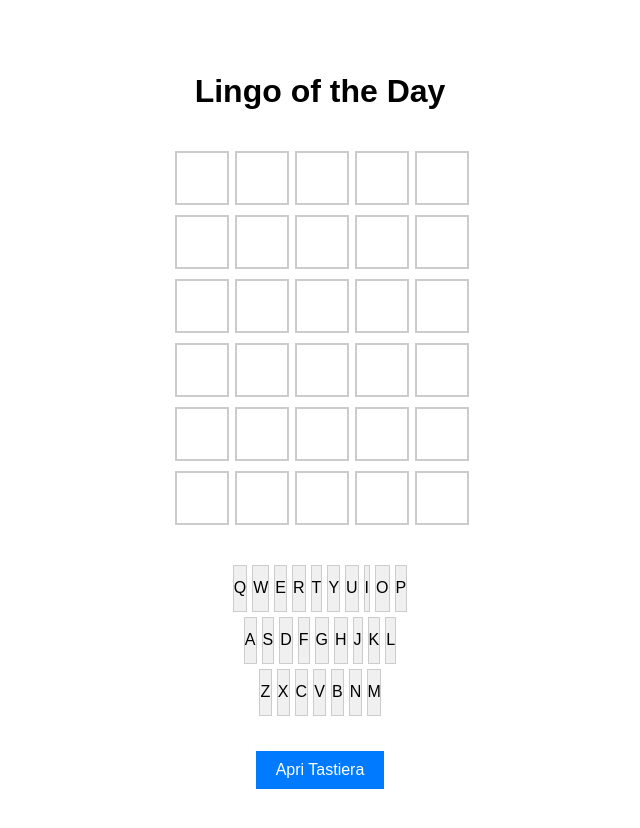
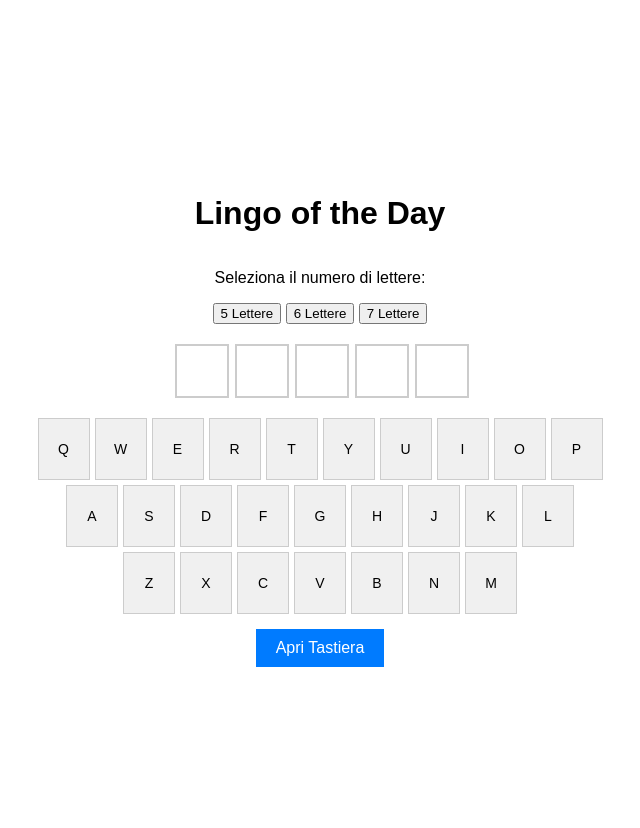
Before and after one commit to DavideCiaccia/LingOfTheDay, a plain HTML site: page index.html in a window 1280 px wide. Both pictures are taken after a click on the button "5 Lettere". Shown: the whole page, without its empty margins (320-960 px from the left). Drawn offline with Linux system fonts and the light colour scheme.

Commit message:
Update index.html

```diff
--- a/index.html
+++ b/index.html
@@ -13,14 +13,13 @@
       flex-direction: column;
       align-items: center;
       justify-content: center;
-      min-height: 100vh;
+      height: 100vh;
       margin: 0;
     }
     .grid {
       display: grid;
       gap: 10px;
-      margin: 20px auto;
-      justify-content: center;
+      margin-top: 20px;
     }
     .cell {
       width: 50px;
@@ -33,17 +32,13 @@
       text-transform: uppercase;
       background-color: white;
     }
-    .correct { background-color: green; color: white; }
-    .present { background-color: orange; color: white; }
-    .absent { background-color: gray; color: white; }
     .keyboard {
       display: flex;
       flex-direction: column;
       align-items: center;
-      margin: 20px auto;
+      margin-top: 20px;
       width: 100%;
-      max-width: 600px;
-      box-sizing: border-box;
+      max-width: 400px;
     }
     .keyboard-row {
       display: flex;
@@ -53,21 +48,20 @@
     }
     .key {
       flex: 1;
-      width: calc(8% + 2px);
-      height: 45px;
+      padding: 10px;
+      width: 30px;
+      height: 40px;
       border: 1px solid #ccc;
-      font-size: 16px;
+      font-size: 14px;
       background-color: #f0f0f0;
       text-transform: uppercase;
       display: flex;
       align-items: center;
       justify-content: center;
       color: black;
-      cursor: default;
+      cursor: pointer;
     }
-    .key.correct { background-color: green; color: white; }
-    .key.present { background-color: orange; color: white; }
-    .key.absent { background-color: gray; color: white; }
+    .key.used { background-color: gray; }
     #input-helper {
       position: absolute;
       top: -100px;
@@ -122,8 +116,6 @@
 <body>
   <h1>Lingo of the Day</h1>
 
-  <input type="text" id="input-helper" maxlength="1" autocomplete="off" />
-
   <div class="selection-container">
     <p>Seleziona il numero di lettere:</p>
     <button onclick="startGame(5)">5 Lettere</button>
@@ -134,38 +126,39 @@
   <div id="game-board" class="grid"></div>
   <div class="keyboard" id="keyboard"></div>
   <button id="open-keyboard" onclick="focusInput()">Apri Tastiera</button>
+
   <div id="popup">
     <h2 id="popup-message"></h2>
-    <button id="restart-button">Ricomincia</button>
+    <p id="stats-message"></p>
+    <button id="restart-button" onclick="resetGame()">Ricomincia</button>
   </div>
+
+  <input type="text" id="input-helper" maxlength="1" />
 
   <script>
     const board = document.getElementById('game-board');
+    const keyboard = document.getElementById('keyboard');
     const inputHelper = document.getElementById('input-helper');
-    const keyboard = document.getElementById('keyboard');
     const popup = document.getElementById('popup');
     const popupMessage = document.getElementById('popup-message');
-    const restartButton = document.getElementById('restart-button');
+    const statsMessage = document.getElementById('stats-message');
 
-    const words = {
-      5: ["donna", "piano", "volto", "gioco", "tempo"],
-      6: ["tavola", "storia", "mondo", "parola", "strada"],
-      7: ["parlare", "scienze", "madonna"]
+    const dailyWords = {
+      5: "tempo",
+      6: "strada",
+      7: "studente"
     };
 
-    const dailyWords = {
-      5: "",
-      6: "",
-      7: ""
+    const stats = {
+      wins: { 5: 0, 6: 0, 7: 0 },
+      losses: { 5: 0, 6: 0, 7: 0 }
     };
 
-    let wordOfTheDay = "";
-    let currentLength = 0;
+    let wordLength = 0;
+    let currentCellIndex = 0;
 
     function startGame(length) {
-      currentLength = length;
-      wordOfTheDay = words[length][Math.floor(Math.random() * words[length].length)];
-      document.querySelector('.selection-container').style.display = 'none';
+      wordLength = length;
       createGrid(length);
       createKeyboard();
       focusInput();
@@ -174,9 +167,9 @@
     function createGrid(length) {
       board.innerHTML = '';
       board.style.gridTemplateColumns = `repeat(${length}, 50px)`;
-      for (let i = 0; i < 6 * length; i++) {
+      for (let i = 0; i < length; i++) {
         const cell = document.createElement('div');
-        cell.classList.add('cell');
+        cell.className = 'cell';
         board.appendChild(cell);
       }
     }
@@ -186,12 +179,11 @@
       const rows = ["qwertyuiop", "asdfghjkl", "zxcvbnm"];
       rows.forEach(row => {
         const rowDiv = document.createElement('div');
-        rowDiv.classList.add('keyboard-row');
+        rowDiv.className = 'keyboard-row';
         row.split('').forEach(letter => {
           const key = document.createElement('div');
-          key.classList.add('key');
+          key.className = 'key';
           key.textContent = letter.toUpperCase();
-          key.id = `key-${letter}`;
           rowDiv.appendChild(key);
         });
         keyboard.appendChild(rowDiv);
@@ -203,17 +195,10 @@
       inputHelper.focus();
     }
 
-    document.addEventListener('keydown', (e) => {
-      if (e.key === 'Backspace') {
-        // Gestione del backspace
-      } else if (e.key === 'Enter') {
-        // Gestione dell'invio
-      } else if (/^[a-zA-Z]$/.test(e.key)) {
-        // Gestione delle lettere
-      }
-    });
-
-    focusInput();
+    function resetGame() {
+      popup.style.display = 'none';
+      startGame(wordLength);
+    }
   </script>
 </body>
 </html>
```
